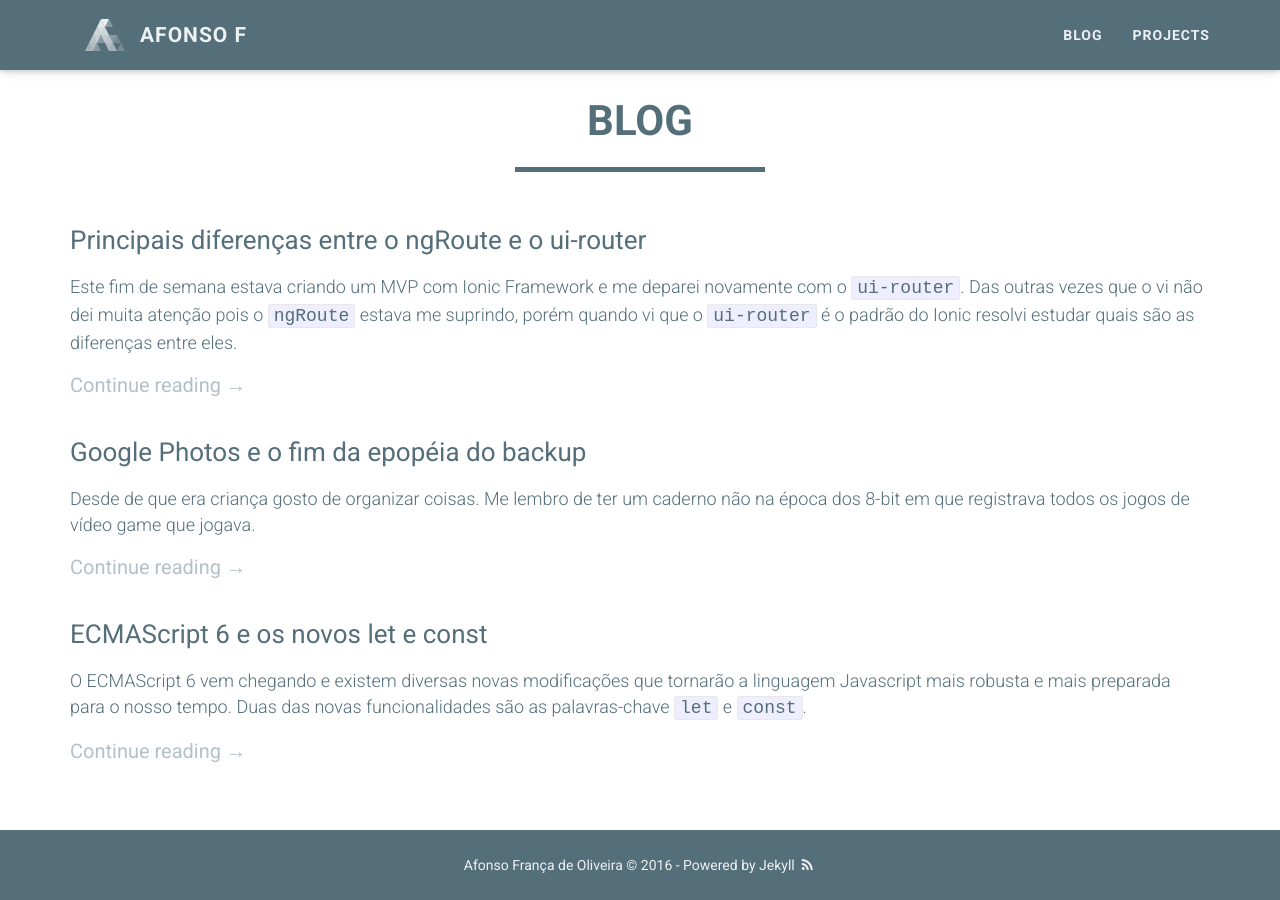
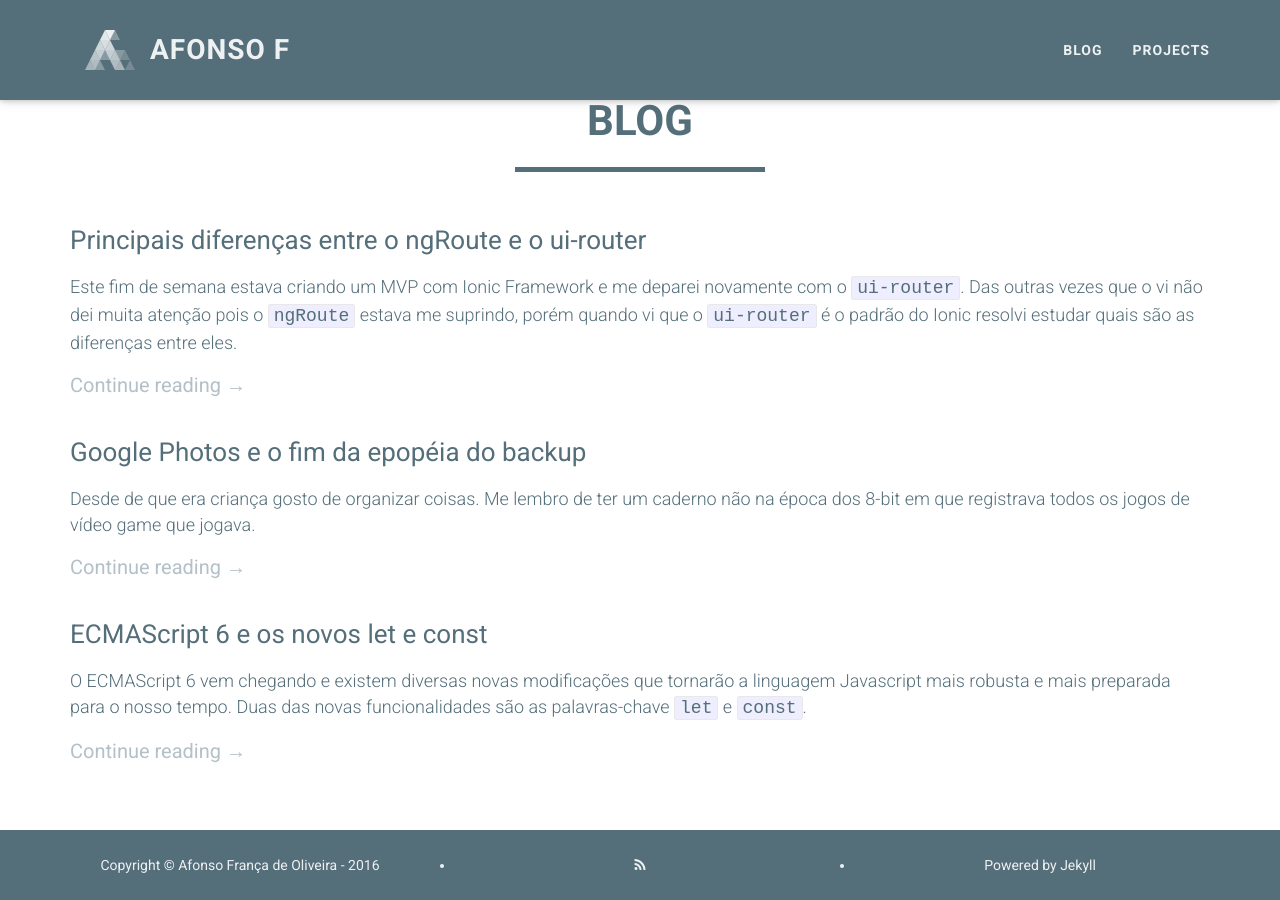
Before and after one commit to afonsof/afonsof.github.io, a Jekyll site: the page built from index.html, in a window 1280 px wide and 900 px high, scrolled down 1036 px. Built offline with Jekyll 4.4.1, drawn with Linux system fonts in a browser that asks for light colours; nearby versions of some CDN libraries.

Commit message:
new footer

```diff
--- a/_includes/footer.html
+++ b/_includes/footer.html
@@ -1,8 +1,24 @@
-<footer>
-  <div class="container">
-    {{ site.author }} &copy; {{ site.time | date: '%Y' }} -
-    <a href="http://jekyllrb.com/">Powered by Jekyll</a>
-    <a href="{{ site.baseurl }}/feed.xml"><i class="fa fa-fw fa-rss"></i></a>
-  </div>
-</footer>
-<script src="{{ site.baseurl }}/assets/js/script.js"></script>
+  <footer>
+        <div class="container">
+            <div class="row">
+                <div class="col-md-4">
+                    <span class="copyright">Copyright &copy; {{ site.author }} - {{ site.time | date: '%Y' }}</span>
+                </div>
+                <div class="col-md-4">
+                    <ul class="list-inline social-buttons">
+                        <li>
+                            <a href="{{ site.baseurl }}/feed.xml">
+                                <i class="fa fa-fw fa-rss"></i>
+                            </a>
+                        </li>
+                    </ul>
+                </div>
+                <div class="col-md-4">
+                    <ul class="list-inline quicklinks">
+                        <li><a href="https://jekyllrb.com/">Powered by Jekyll</a>
+                        </li>
+                    </ul>
+                </div>
+            </div>
+        </div>
+    </footer>
```
